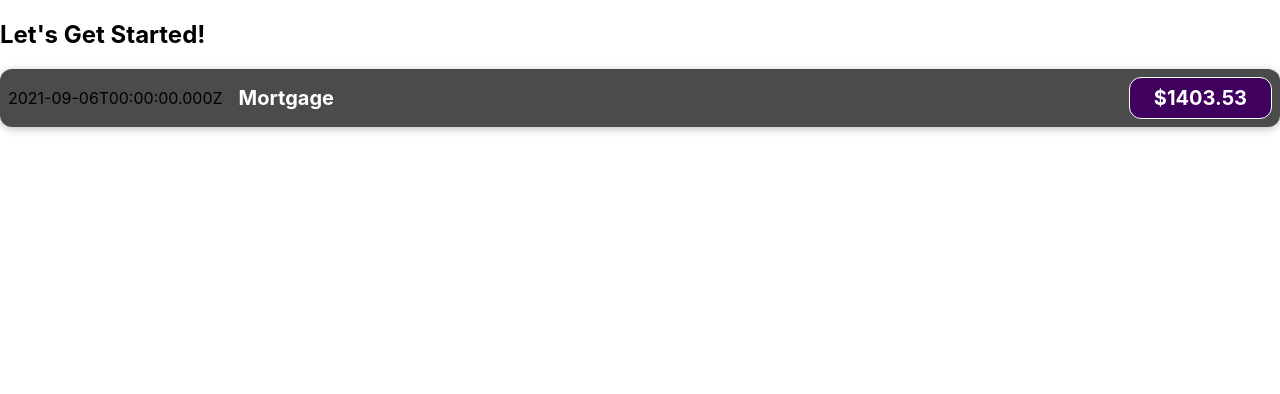
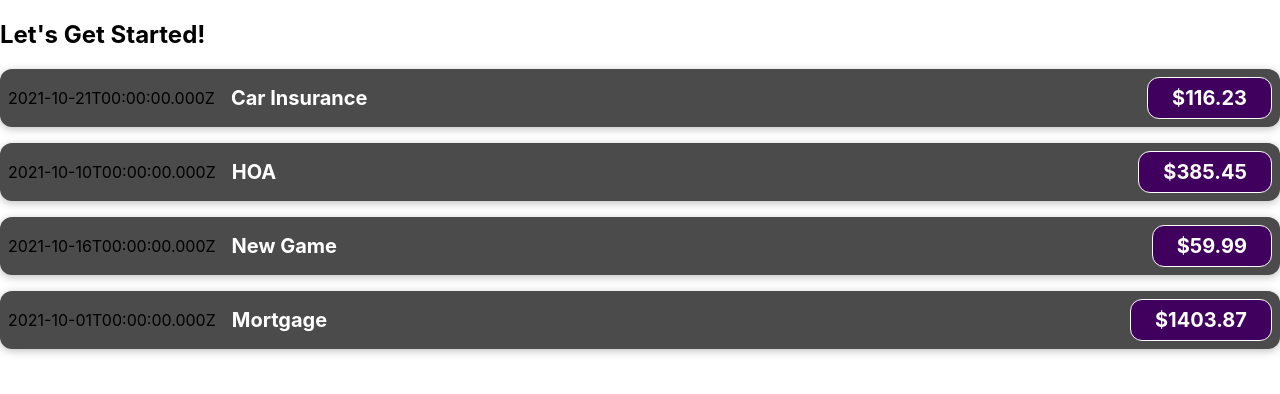
Before and after one commit to layer8games/react-complete-guide-demo1, a React (Create React App) app: page / in a window 1280 px wide. Shown: the top 394 px of the page. Built offline with nearby package versions, Linux system fonts and the light colour scheme.

Commit message:
Added props to first custom compoenent

```diff
--- a/src/App.js
+++ b/src/App.js
@@ -1,10 +1,36 @@
 import ExpenseItem from "./components/ExpenseItem";
 
 function App() {
+  const expenses = [
+    { title: "Car Insurance", amount: 116.23, date: new Date(2021, 9, 21) },
+    { title: "HOA", amount: 385.45, date: new Date(2021, 9, 10) },
+    { title: "New Game", amount: 59.99, date: new Date(2021, 9, 16) },
+    { title: "Mortgage", amount: 1403.87, date: new Date(2021, 9, 1) },
+  ];
+
   return (
     <div>
       <h2>Let's Get Started!</h2>
-      <ExpenseItem></ExpenseItem>
+      <ExpenseItem
+        title={expenses[0].title}
+        amount={expenses[0].amount}
+        date={expenses[0].date}
+      ></ExpenseItem>
+      <ExpenseItem
+        title={expenses[1].title}
+        amount={expenses[1].amount}
+        date={expenses[1].date}
+      ></ExpenseItem>
+      <ExpenseItem
+        title={expenses[2].title}
+        amount={expenses[2].amount}
+        date={expenses[2].date}
+      ></ExpenseItem>
+      <ExpenseItem
+        title={expenses[3].title}
+        amount={expenses[3].amount}
+        date={expenses[3].date}
+      ></ExpenseItem>
     </div>
   );
 }
--- a/src/components/ExpenseItem.js
+++ b/src/components/ExpenseItem.js
@@ -1,16 +1,12 @@
-import './ExpenseItem.css';
+import "./ExpenseItem.css";
 
-const ExpenseItem = () => {
-  const expenseDate = new Date(2021, 8, 6);
-  const expenseTitle = "Mortgage";
-  const expenseAmount = 1403.53;
-
-    return (
+const ExpenseItem = (props) => {
+  return (
     <div className="expense-item">
-      <div>{expenseDate.toISOString()}</div>
+      <div>{props.date.toISOString()}</div>
       <div className="expense-item__description">
-        <h2>{expenseTitle}</h2>
-        <div className="expense-item__price">${expenseAmount}</div>
+        <h2>{props.title}</h2>
+        <div className="expense-item__price">${props.amount}</div>
       </div>
     </div>
   );
```
